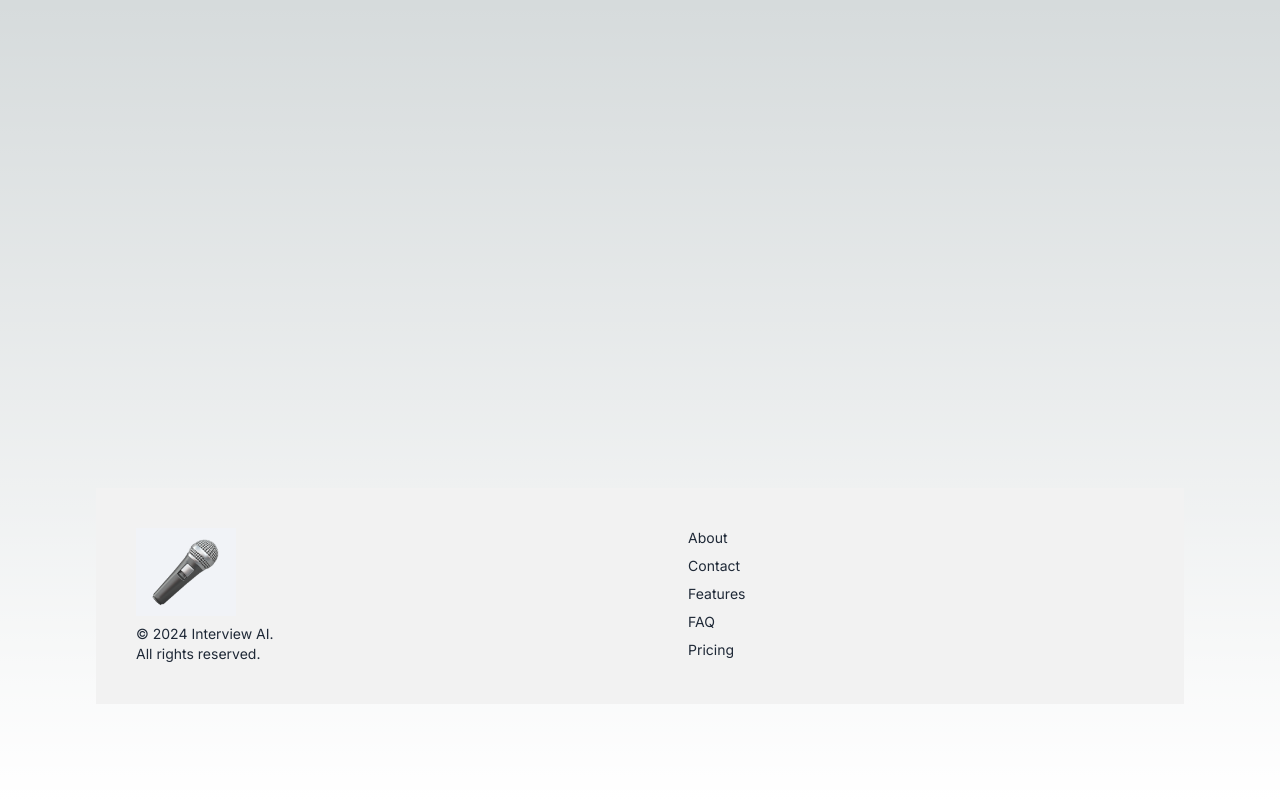
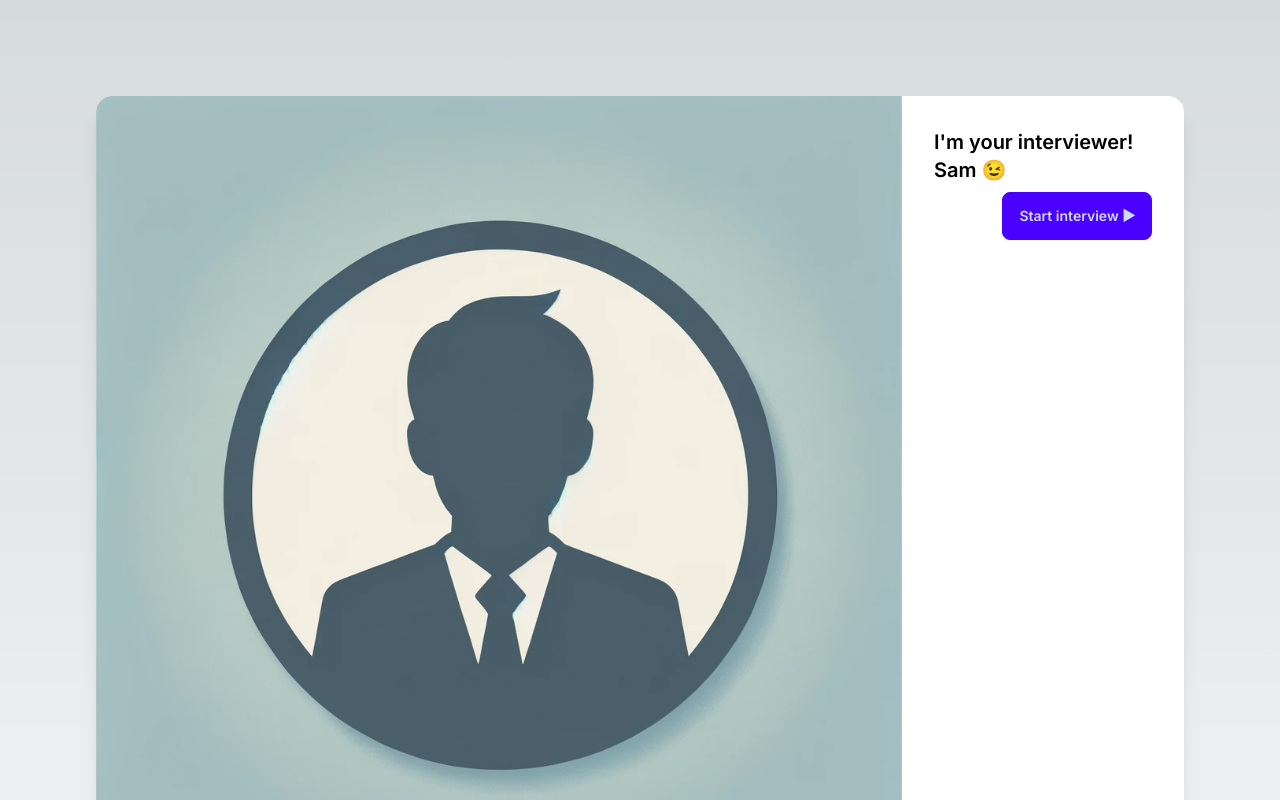
Before and after one commit to williamjlittlefield/interview-ai-web, a Next.js app in the folder frontend/: page /applicant/interview in a window 1280 px wide. Shown: the top 800 px of the page. Built offline with nearby package versions, Linux system fonts and the light colour scheme; no server answers.

Commit message:
Create InterviewerCard and add to interview page

```diff
--- a/frontend/src/app/applicant/interview/page.tsx
+++ b/frontend/src/app/applicant/interview/page.tsx
@@ -3,6 +3,7 @@
 import { useState, useRef } from 'react';
 import Footer from '../../ui/footer';
 import WebcamComponent from '../../ui/webcam';
+import InterviewerCard from '../../ui/interviewer-card';
 import Button from '../../ui/button';
 // import Microphone from '../../ui/microphone';
 
@@ -37,7 +38,10 @@ export default function Interview() {
   return (
     <main className="flex min-h-screen flex-col items-center justify-between p-24">
 
+    <InterviewerCard />
+
     <WebcamComponent />
+
 
       {/* {!interviewStarted ? (
               <Button className="StartButton" onClick={startInterview}>
--- /dev/null
+++ b/frontend/src/app/ui/interviewer-card.tsx
@@ -0,0 +1,24 @@
+import React from "react";
+import Image from 'next/image';
+
+export default function InterviewerCard() {
+    return (
+        <div className="card card-side bg-base-100 shadow-xl">
+            <figure>
+                <Image
+                    src="/interviewer_male.webp"
+                    width={100}
+                    height={100}
+                    className="hidden md:block"
+                    alt="Interviewer Sam"
+                />
+            </figure>
+            <div className="card-body">
+                <h2 className="card-title">I'm your interviewer! Sam 😉</h2>
+                <div className="card-actions justify-end">
+                    <button className="btn btn-primary">Start interview ▶</button>
+                </div>
+            </div>
+        </div>
+    );
+}
```
